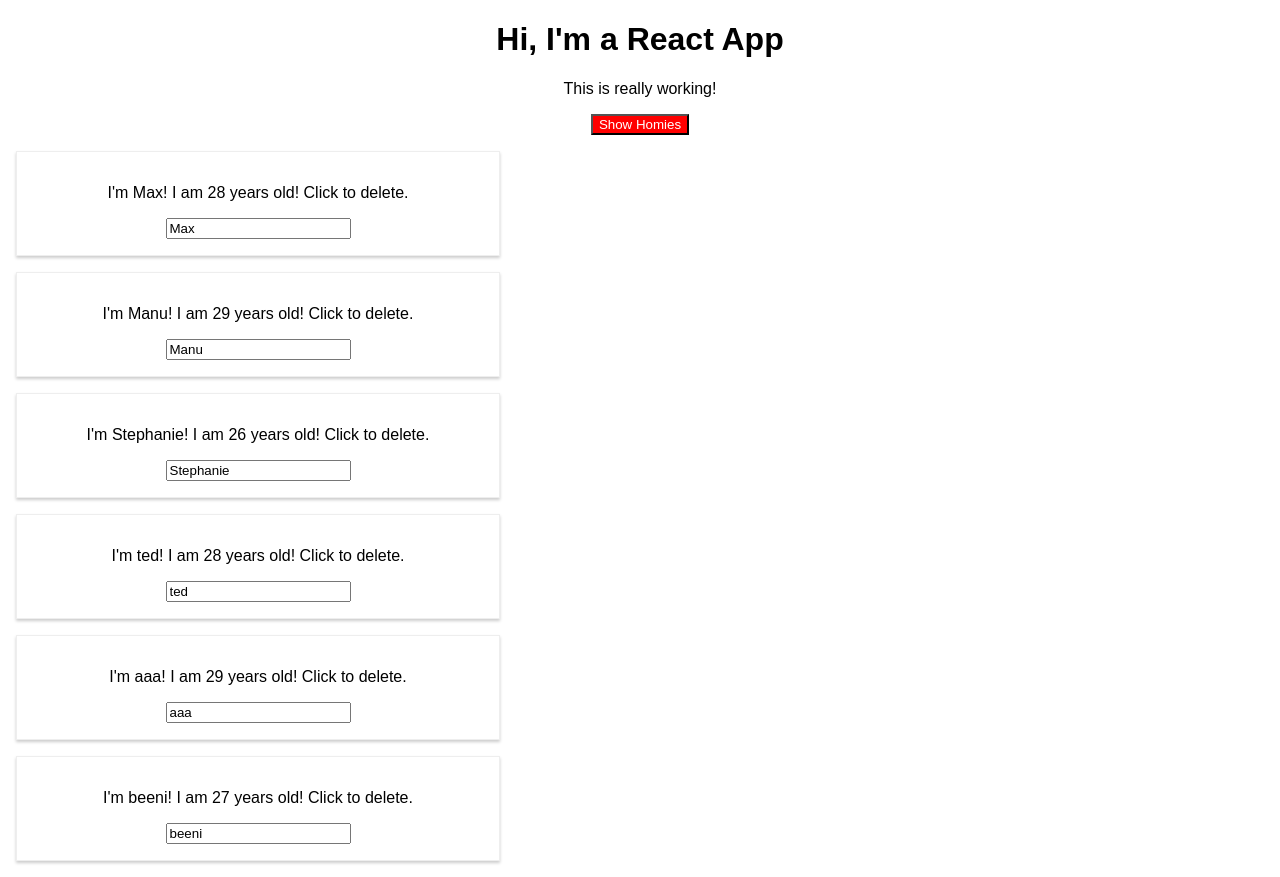
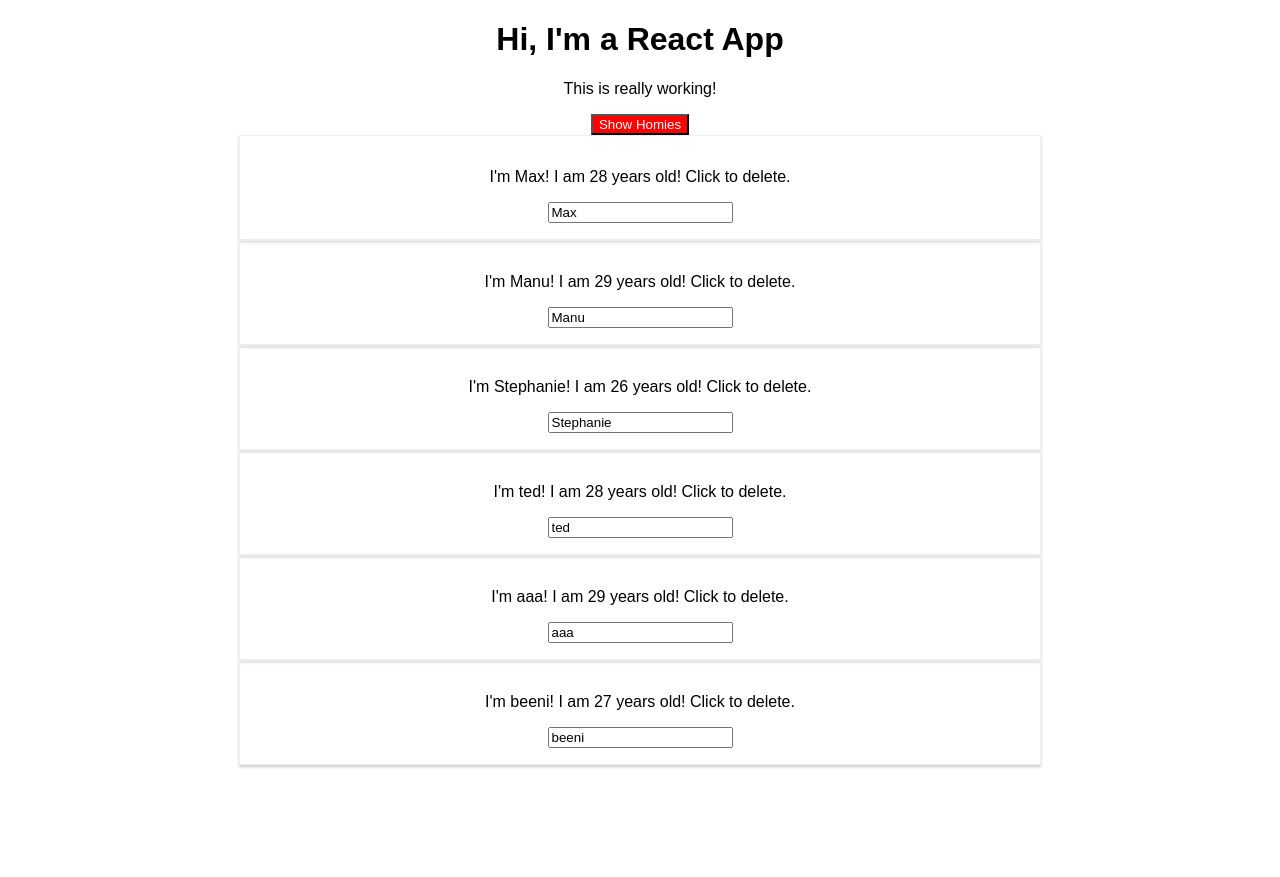
Before and after one commit to sethlewandowski/reactTheCompleteGuideUdemy, a React (Create React App) app in the folder Section3/react-complete-guide/: page / in a window 1280 px wide. Both pictures are taken after a click on the button "Show Homies". After the commit the page ends 800 px from the top, so only its background shows below. Built offline with nearby package versions, Linux system fonts and the light colour scheme.

Commit message:
styling stuff...

```diff
--- a/Section3/react-complete-guide/src/App.js
+++ b/Section3/react-complete-guide/src/App.js
@@ -1,5 +1,4 @@
 import React, { Component } from "react"
-import Radium, { StyleRoot } from "radium"
 import "./App.css"
 import Person from "./Person/Person"
 
@@ -86,7 +85,6 @@
     }
 
     return (
-      <StyleRoot>
       <div className='App'>
         <h1>Hi, I'm a React App</h1>
         <p className={classes.join(" ")}>This is really working!</p>
@@ -95,9 +93,8 @@
         </button>
         {persons}
       </div>
-      </StyleRoot>
     )
   }
 }
 
-export default Radium(App) // called a higher order component
+export default App // called a higher order component
--- a/Section3/react-complete-guide/src/Person/Person.css
+++ b/Section3/react-complete-guide/src/Person/Person.css
@@ -1,4 +1,4 @@
-.Person {
+/* .Person {
   width: 60%;
   margin: auto;
   border: 1px solid #eee;
@@ -6,4 +6,4 @@
   padding: 16px;
   text-align: center;
   margin: 16px;
-}
+} */
--- a/Section3/react-complete-guide/src/Person/Person.js
+++ b/Section3/react-complete-guide/src/Person/Person.js
@@ -1,6 +1,16 @@
 import React from "react"
 import "./Person.css"
-import Radium from "radium"
+import styled from "styled-components"
+
+const StyledDiv = styled.div`
+  width: 60%;
+  margin: auto;
+  border: 1px solid #eee;
+  box-shadow: 0 2px 3px #ccc;
+  padding: 16px;
+  text-align: center;
+  margin: auto;
+`
 
 const person = (props) => {
   const style = {
@@ -10,17 +20,18 @@
   }
 
   return (
-    <div className='Person' style={style}>
+    <StyledDiv>
       <p onClick={props.click}>
         I'm {props.name}! I am {props.age} years old! Click to delete.
       </p>
       <p>{props.children}</p>
       <input type='text' onChange={props.changed} value={props.name} />
-    </div>
+    </StyledDiv>
+    //<div className='Person' style={style}>
   )
 }
 
-export default Radium(person)
+export default person
 
 // smart component = stateful
 // dumb component = no state // use as many as possible
```
Also changed, not shown: 1 other file (tests, documents, lock files or other folders). Lines whose indentation alone changed are shown as unchanged.
